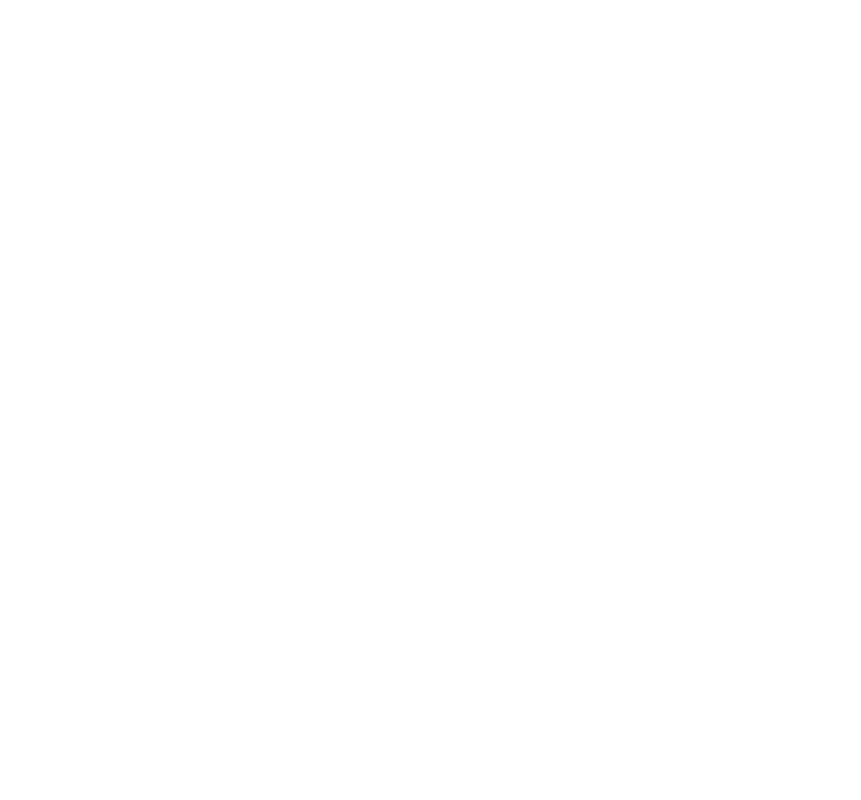
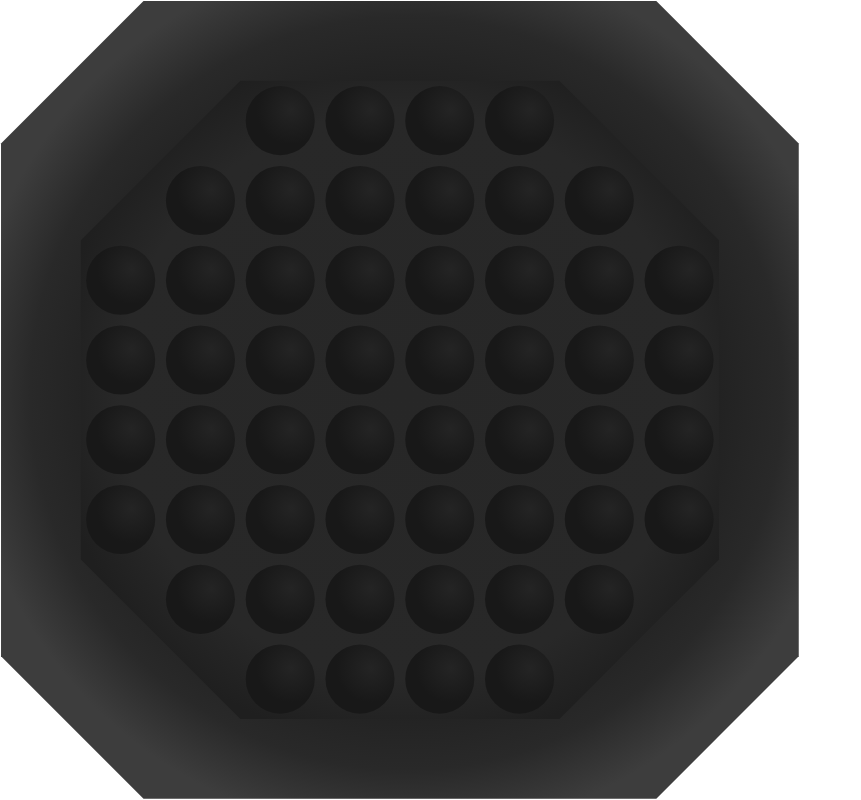
Before and after one commit to ppietrakowski/Focus, a website: page index.html in a window 1280 px wide. Shown: the whole page, without its empty margins (0-861 px from the left). Drawn offline with Linux system fonts and the light colour scheme.

Commit message:
Display game board

```diff
--- /dev/null
+++ b/css/style.css
@@ -0,0 +1,11 @@
+body{
+    margin: 0;
+    padding: 0;
+}
+
+.gameBoard{
+    height: 800px;
+    width: 800px;
+    background-image:url(../img/focusEmptyBoard.svg);
+    background-repeat: no-repeat;
+}
--- a/index.html
+++ b/index.html
@@ -2,12 +2,13 @@
 <html>
   <head>
     <meta charset="utf-8">
-    <style>
-      div #fields {
-        float: left
-      }
-    </style>
+    <meta name="viewport" content="width=device-width, initial-scale=1.0">
+    <link rel="stylesheet" href="css/style.css">
+    <title>Focus</title>
   </head>
   <body>
+    <div class="gameBoard">
+      <!-- there will be stuff -->
+    </div>
   </body>
 </html>
```
